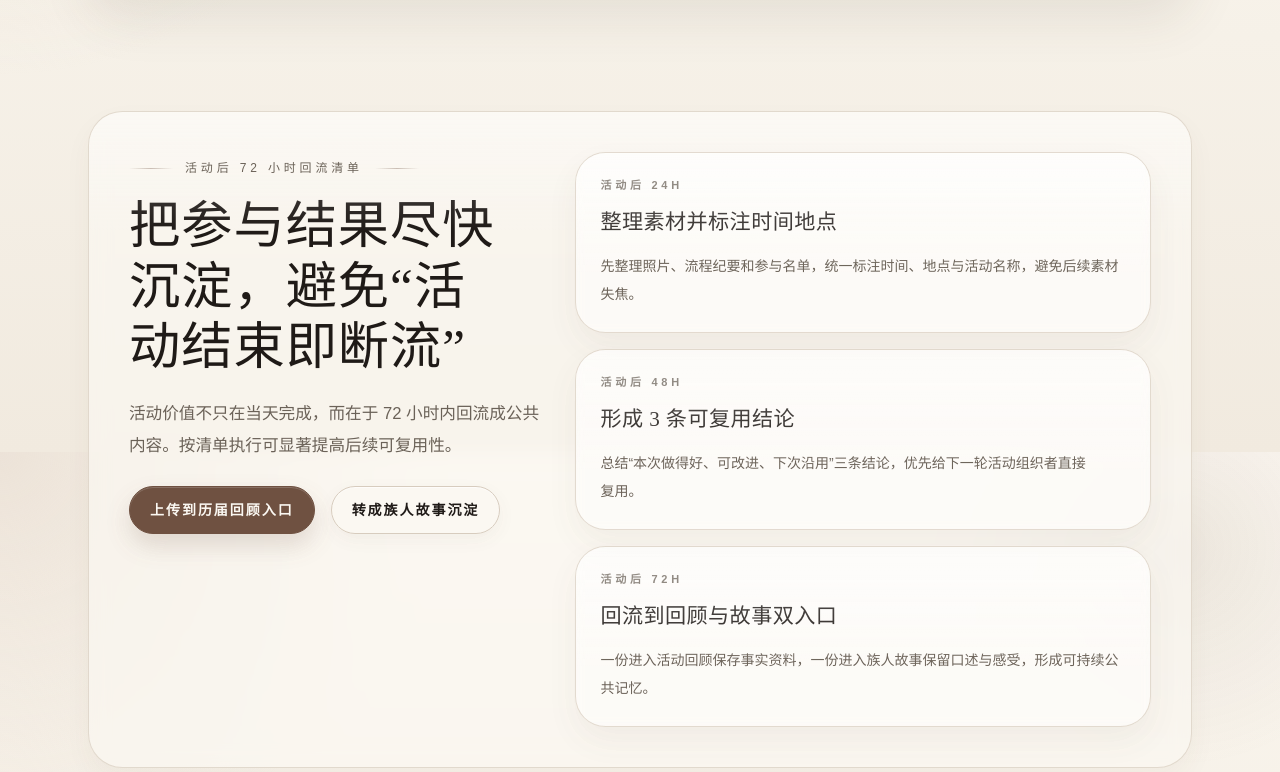
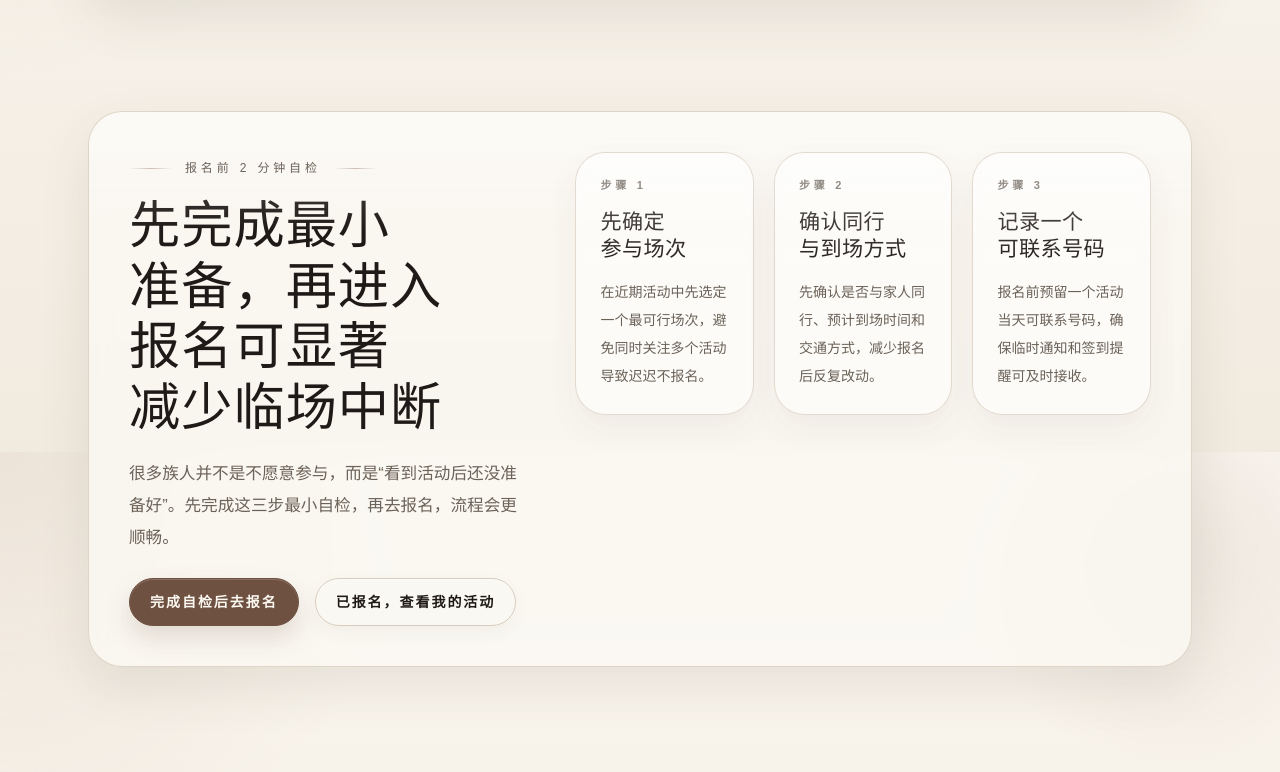
Before and after one commit to qzl0215/qianfamily, a Next.js app: page /events in a window 1280 px wide. Shown: the part 4348-5120 px from the top of the page. Built offline with nearby package versions, Linux system fonts and the light colour scheme.

Commit message:
feat: add events pre-registration checklist and refresh evolution records

```diff
--- a/app/events/page.tsx
+++ b/app/events/page.tsx
@@ -156,6 +156,58 @@ export default function EventsPage() {
 
       <section className="page-section pt-4">
         <Container>
+          <div className="soft-panel">
+            <div className="grid gap-8 lg:grid-cols-[minmax(0,0.72fr)_minmax(0,1fr)] lg:items-start">
+              <div className="space-y-5">
+                <p className="ornament-line">报名前 2 分钟自检</p>
+                <h2 className="section-title">先完成最小准备，再进入报名可显著减少临场中断</h2>
+                <p className="section-copy">
+                  很多族人并不是不愿意参与，而是“看到活动后还没准备好”。先完成这三步最小自检，再去报名，流程会更顺畅。
+                </p>
+                <div className="flex flex-wrap gap-4 pt-1">
+                  <ButtonLink href="/events/upcoming/">完成自检后去报名</ButtonLink>
+                  <ButtonLink href="/events/my/" variant="secondary">
+                    已报名，查看我的活动
+                  </ButtonLink>
+                </div>
+              </div>
+
+              <div className="grid gap-5 sm:grid-cols-3">
+                <article className="subtle-card">
+                  <p className="eyebrow">步骤 1</p>
+                  <h3 className="mt-4 font-serif-cn text-[1.32rem] leading-tight text-ink">
+                    先确定参与场次
+                  </h3>
+                  <p className="mt-4 text-sm leading-7 text-muted">
+                    在近期活动中先选定一个最可行场次，避免同时关注多个活动导致迟迟不报名。
+                  </p>
+                </article>
+                <article className="subtle-card">
+                  <p className="eyebrow">步骤 2</p>
+                  <h3 className="mt-4 font-serif-cn text-[1.32rem] leading-tight text-ink">
+                    确认同行与到场方式
+                  </h3>
+                  <p className="mt-4 text-sm leading-7 text-muted">
+                    先确认是否与家人同行、预计到场时间和交通方式，减少报名后反复改动。
+                  </p>
+                </article>
+                <article className="subtle-card">
+                  <p className="eyebrow">步骤 3</p>
+                  <h3 className="mt-4 font-serif-cn text-[1.32rem] leading-tight text-ink">
+                    记录一个可联系号码
+                  </h3>
+                  <p className="mt-4 text-sm leading-7 text-muted">
+                    报名前预留一个活动当天可联系号码，确保临时通知和签到提醒可及时接收。
+                  </p>
+                </article>
+              </div>
+            </div>
+          </div>
+        </Container>
+      </section>
+
+      <section className="page-section pt-4">
+        <Container>
           <div className="soft-panel soft-panel-muted">
             <div className="grid gap-8 lg:grid-cols-[minmax(0,0.72fr)_minmax(0,1fr)] lg:items-start">
               <div className="space-y-5">
```
Also changed, not shown: 5 other files (tests, documents, lock files or other folders).
